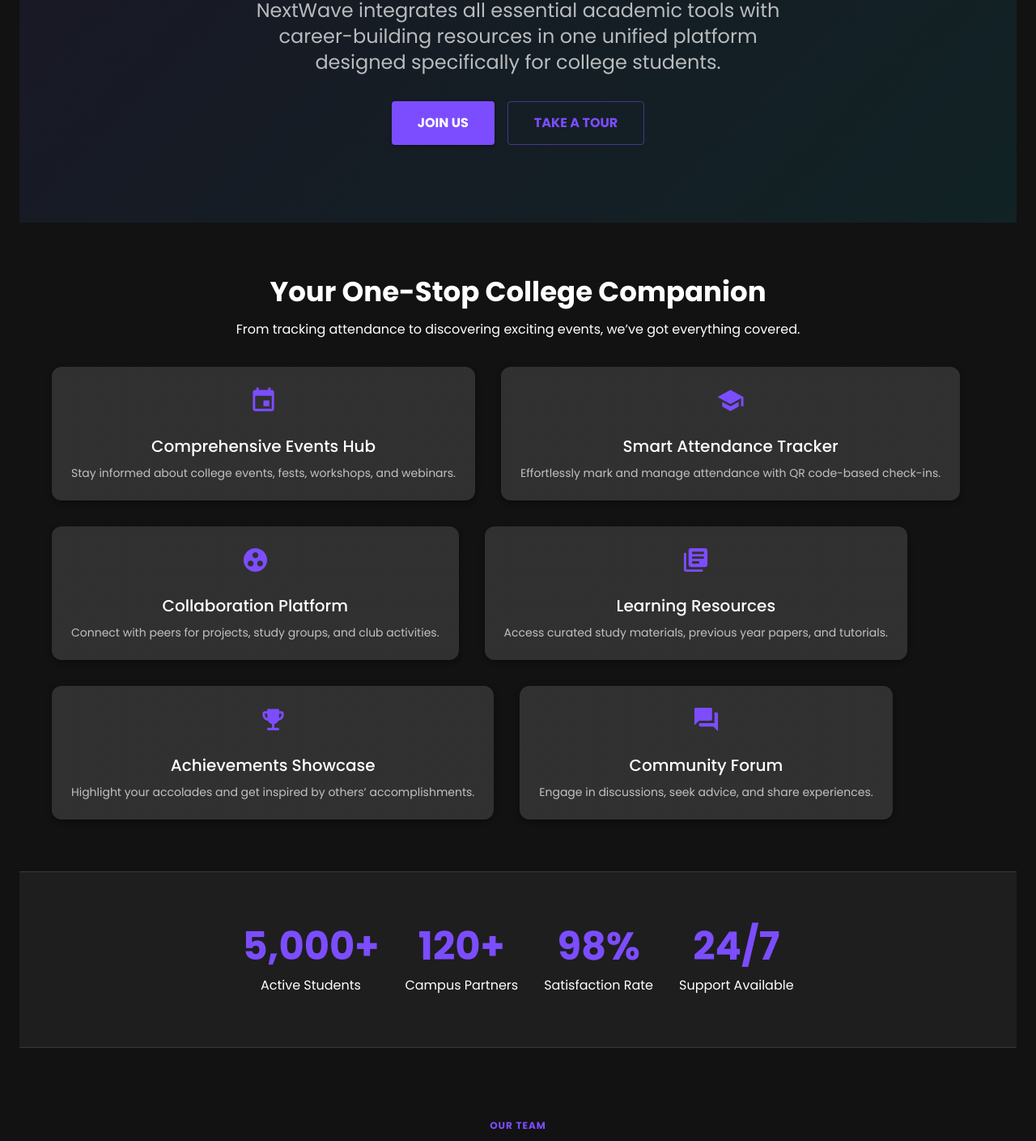
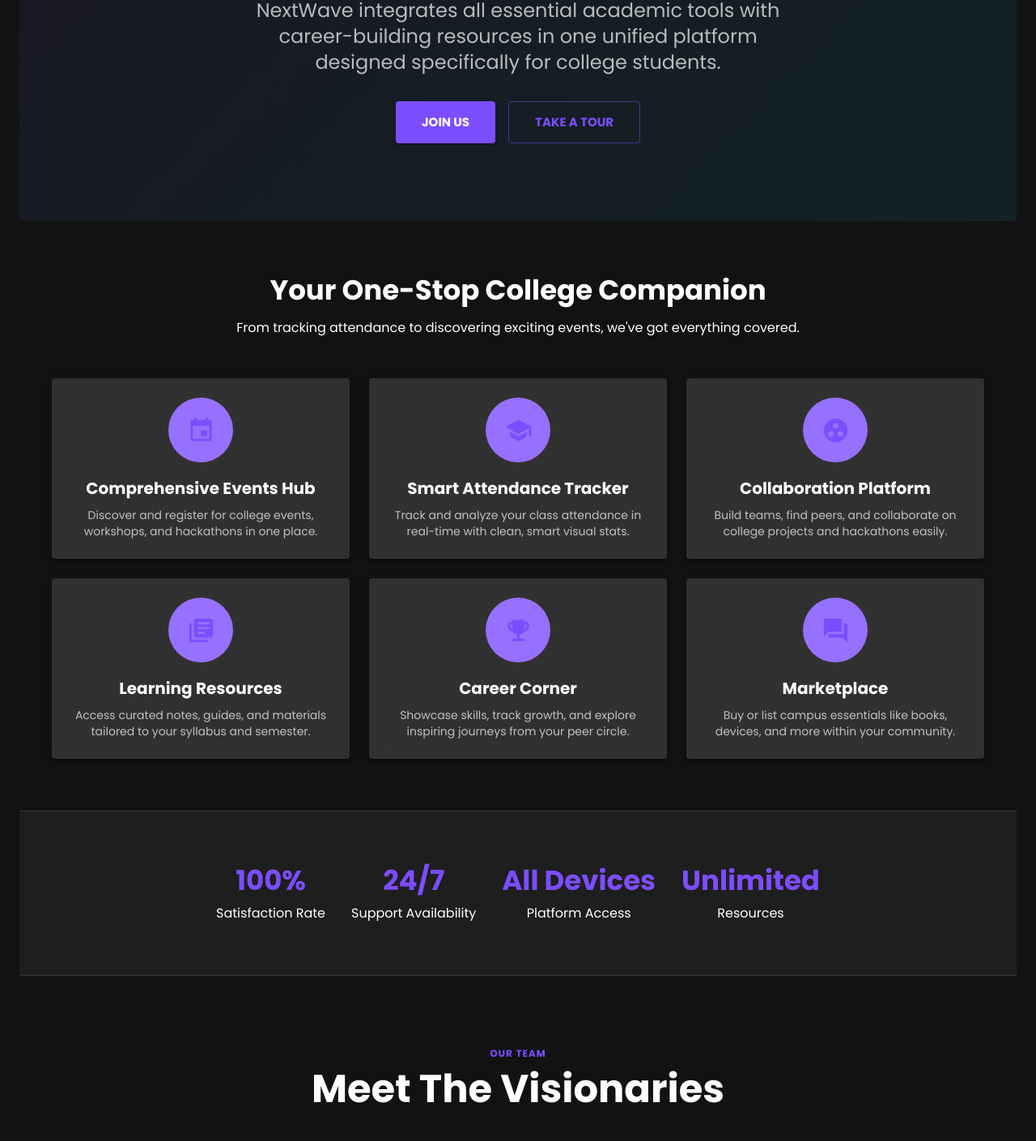
Before and after one commit to AnishaGupta-tech/NextWave, a React (Create React App) app: page / in a window 1280 px wide. Shown: the part 419-1828 px from the top of the page at 81% size. Built offline with nearby package versions, Linux system fonts and the light colour scheme.

Commit message:
home page changed

```diff
--- a/src/pages/Home.js
+++ b/src/pages/Home.js
@@ -1,7 +1,8 @@
 import React from 'react';
 import {
-  Box, Typography, Grid, Card, CardContent, Avatar, Chip, Container,
-  Accordion, AccordionSummary, AccordionDetails, Divider, Button
+  Box, Typography, Grid, Card, Avatar, Chip, Container,
+  Accordion, AccordionSummary, AccordionDetails, Button,
+  Stack, Paper
 } from '@mui/material';
 import ExpandMoreIcon from '@mui/icons-material/ExpandMore';
 import {
@@ -18,32 +19,32 @@
 const features = [
   {
     title: 'Comprehensive Events Hub',
-    description: 'Stay informed about college events, fests, workshops, and webinars.',
+    description: 'Discover and register for college events, workshops, and hackathons in one place.',
     icon: <EventIcon fontSize="large" color="primary" />
   },
   {
     title: 'Smart Attendance Tracker',
-    description: 'Effortlessly mark and manage attendance with QR code-based check-ins.',
+    description: 'Track and analyze your class attendance in real-time with clean, smart visual stats.',
     icon: <SchoolIcon fontSize="large" color="primary" />
   },
   {
     title: 'Collaboration Platform',
-    description: 'Connect with peers for projects, study groups, and club activities.',
+    description: 'Build teams, find peers, and collaborate on college projects and hackathons easily.',
     icon: <CollabIcon fontSize="large" color="primary" />
   },
   {
     title: 'Learning Resources',
-    description: 'Access curated study materials, previous year papers, and tutorials.',
+    description: 'Access curated notes, guides, and materials tailored to your syllabus and semester.',
     icon: <ResourcesIcon fontSize="large" color="primary" />
   },
   {
-    title: 'Achievements Showcase',
-    description: 'Highlight your accolades and get inspired by others’ accomplishments.',
+    title: 'Career Corner',
+    description: 'Showcase skills, track growth, and explore inspiring journeys from your peer circle.',
     icon: <AchievementsIcon fontSize="large" color="primary" />
   },
   {
-    title: 'Community Forum',
-    description: 'Engage in discussions, seek advice, and share experiences.',
+    title: 'Marketplace',
+    description: 'Buy or list campus essentials like books, devices, and more within your community.',
     icon: <CommunityIcon fontSize="large" color="primary" />
   }
 ];
@@ -67,7 +68,6 @@
   }
 ];
 
-// Sample founders array
 const founders = [
   {
     name: 'Aashi Jain',
@@ -105,11 +105,7 @@
         }
       }}>
         <Container maxWidth="lg">
-          <Box sx={{
-            textAlign: 'center',
-            maxWidth: 800,
-            mx: 'auto'
-          }}>
+          <Box sx={{ textAlign: 'center', maxWidth: 800, mx: 'auto' }}>
             <Chip
               label="STUDENT Official Partner"
               sx={{
@@ -140,29 +136,11 @@
             }}>
               NextWave integrates all essential academic tools with career-building resources in one unified platform designed specifically for college students.
             </Typography>
-            <Box sx={{ display: 'flex', gap: 2, justifyContent: 'center' }}>
-              <Button
-                variant="contained"
-                size="large"
-                sx={{
-                  px: 4,
-                  py: 1.5,
-                  fontWeight: 600,
-                  fontSize: '1rem'
-                }}
-              >
+            <Box sx={{ display: 'flex', gap: 2, justifyContent: 'center', flexWrap: 'wrap' }}>
+              <Button variant="contained" size="large" sx={{ px: 4, py: 1.5, fontWeight: 600 }}>
                 Join Us
               </Button>
-              <Button
-                variant="outlined"
-                size="large"
-                sx={{
-                  px: 4,
-                  py: 1.5,
-                  fontWeight: 600,
-                  fontSize: '1rem'
-                }}
-              >
+              <Button variant="outlined" size="large" sx={{ px: 4, py: 1.5, fontWeight: 600 }}>
                 Take a Tour
               </Button>
             </Box>
@@ -170,30 +148,65 @@
         </Container>
       </Box>
 
-      {/* Features Section */}
-      <Container maxWidth="lg" sx={{ py: 8 }}>
-        <Typography variant="h4" align="center" gutterBottom>
+      {/* Features Section - New Design */}
+      <Container maxWidth="lg" sx={{ py: { xs: 5, md: 8 } }}>
+        <Typography variant="h4" align="center" gutterBottom fontWeight={700}>
           Your One-Stop College Companion
         </Typography>
-        <Typography variant="subtitle1" align="center" paragraph>
-          From tracking attendance to discovering exciting events, we’ve got everything covered.
+        <Typography variant="subtitle1" align="center" paragraph sx={{ mb: 6 }}>
+          From tracking attendance to discovering exciting events, we've got everything covered.
         </Typography>
 
-        <Grid container spacing={4} sx={{ mt: 4 }}>
+        <Box sx={{
+          display: 'grid',
+          gridTemplateColumns: {
+            xs: '1fr',
+            sm: 'repeat(2, 1fr)',
+            md: 'repeat(3, 1fr)'
+          },
+          gap: 3,
+          alignItems: 'stretch'
+        }}>
           {features.map((feature, index) => (
-            <Grid item xs={12} sm={6} md={4} key={index}>
-              <Card elevation={3} sx={{ height: '100%', p: 3, textAlign: 'center' }}>
+            <Paper
+              key={index}
+              elevation={3}
+              sx={{
+                p: 3,
+                height: '100%',
+                display: 'flex',
+                flexDirection: 'column',
+                alignItems: 'center',
+                textAlign: 'center',
+                transition: 'all 0.3s ease',
+                '&:hover': {
+                  transform: 'translateY(-5px)',
+                  boxShadow: 6
+                }
+              }}
+            >
+              <Box sx={{
+                width: 80,
+                height: 80,
+                display: 'flex',
+                alignItems: 'center',
+                justifyContent: 'center',
+                mb: 2,
+                borderRadius: '50%',
+                bgcolor: 'primary.light',
+                color: 'primary.main'
+              }}>
                 {feature.icon}
-                <Typography variant="h6" gutterBottom sx={{ mt: 2 }}>
+              </Box>
+              <Typography variant="h6" gutterBottom sx={{ fontWeight: 600 }}>
                 {feature.title}
               </Typography>
               <Typography variant="body2" color="text.secondary">
                 {feature.description}
               </Typography>
-              </Card>
-            </Grid>
+            </Paper>
           ))}
-        </Grid>
+        </Box>
       </Container>
 
       {/* Stats Section */}
@@ -206,62 +219,23 @@
       }}>
         <Container maxWidth="lg">
           <Grid container spacing={4} justifyContent="center">
-            <Grid item xs={6} sm={3}>
+            {[
+              { stat: '100%', label: 'Satisfaction Rate' },
+              { stat: '24/7', label: 'Support Availability' },
+              { stat: 'All Devices', label: 'Platform Access' },
+              { stat: 'Unlimited', label: 'Resources' },
+            ].map((item, idx) => (
+              <Grid item xs={6} sm={3} key={idx}>
                 <Box sx={{ textAlign: 'center' }}>
-                <Typography variant="h3" sx={{
-                  fontWeight: 800,
-                  color: 'primary.main',
-                  mb: 1
-                }}>
-                  5,000+
+                  <Typography variant="h4" sx={{ fontWeight: 800, color: 'primary.main', mb: 1 }}>
+                    {item.stat}
                   </Typography>
                   <Typography variant="body1">
-                  Active Students
+                    {item.label}
                   </Typography>
                 </Box>
               </Grid>
-            <Grid item xs={6} sm={3}>
-              <Box sx={{ textAlign: 'center' }}>
-                <Typography variant="h3" sx={{
-                  fontWeight: 800,
-                  color: 'primary.main',
-                  mb: 1
-                }}>
-                  120+
-                </Typography>
-                <Typography variant="body1">
-                  Campus Partners
-                </Typography>
-              </Box>
-            </Grid>
-            <Grid item xs={6} sm={3}>
-              <Box sx={{ textAlign: 'center' }}>
-                <Typography variant="h3" sx={{
-                  fontWeight: 800,
-                  color: 'primary.main',
-                  mb: 1
-                }}>
-                  98%
-                </Typography>
-                <Typography variant="body1">
-                  Satisfaction Rate
-                </Typography>
-              </Box>
-            </Grid>
-            <Grid item xs={6} sm={3}>
-              <Box sx={{ textAlign: 'center' }}>
-                <Typography variant="h3" sx={{
-                  fontWeight: 800,
-                  color: 'primary.main',
-                  mb: 1
-                }}>
-                  24/7
-                </Typography>
-                <Typography variant="body1">
-                  Support Available
-                </Typography>
-              </Box>
-            </Grid>
+            ))}
           </Grid>
         </Container>
       </Box>
@@ -269,31 +243,18 @@
       {/* Founders Section */}
       <Container maxWidth="lg" sx={{ py: 10 }}>
         <Box sx={{ textAlign: 'center', mb: 8 }}>
-          <Typography variant="overline" sx={{
-            color: 'primary.main',
-            fontWeight: 600,
-            letterSpacing: 1
-          }}>
+          <Typography variant="overline" sx={{ color: 'primary.main', fontWeight: 600, letterSpacing: 1 }}>
             OUR TEAM
           </Typography>
-          <Typography variant="h3" sx={{
-            fontWeight: 700,
-            mb: 2
-          }}>
+          <Typography variant="h3" sx={{ fontWeight: 700, mb: 2 }}>
             Meet The Visionaries
           </Typography>
         </Box>
 
-        <Grid container spacing={4} justifyContent="center" alignItems="center">
+        <Grid container spacing={4} justifyContent="center">
           {founders.map((founder, index) => (
             <Grid item xs={12} md={5} key={index}>
-              <Card sx={{
-                display: 'flex',
-                alignItems: 'center',
-                p: 3,
-                gap: 3,
-                boxShadow: 3
-              }}>
+              <Card sx={{ display: 'flex', alignItems: 'center', p: 3, gap: 3, height: '100%' }}>
                 <Avatar
                   src={founder.image}
                   alt={founder.name}
@@ -332,11 +293,7 @@
         </Typography>
         {faqs.map((faq, idx) => (
           <Accordion key={idx} sx={{ mb: 2 }}>
-            <AccordionSummary
-              expandIcon={<ExpandMoreIcon />}
-              aria-controls={`panel${idx}-content`}
-              id={`panel${idx}-header`}
-            >
+            <AccordionSummary expandIcon={<ExpandMoreIcon />}>
               <Typography sx={{ fontWeight: 600 }}>{faq.question}</Typography>
             </AccordionSummary>
             <AccordionDetails>
@@ -347,7 +304,6 @@
           </Accordion>
         ))}
       </Container>
-
     </Box>
   );
 }
```
Lines whose indentation alone changed are shown as unchanged.
